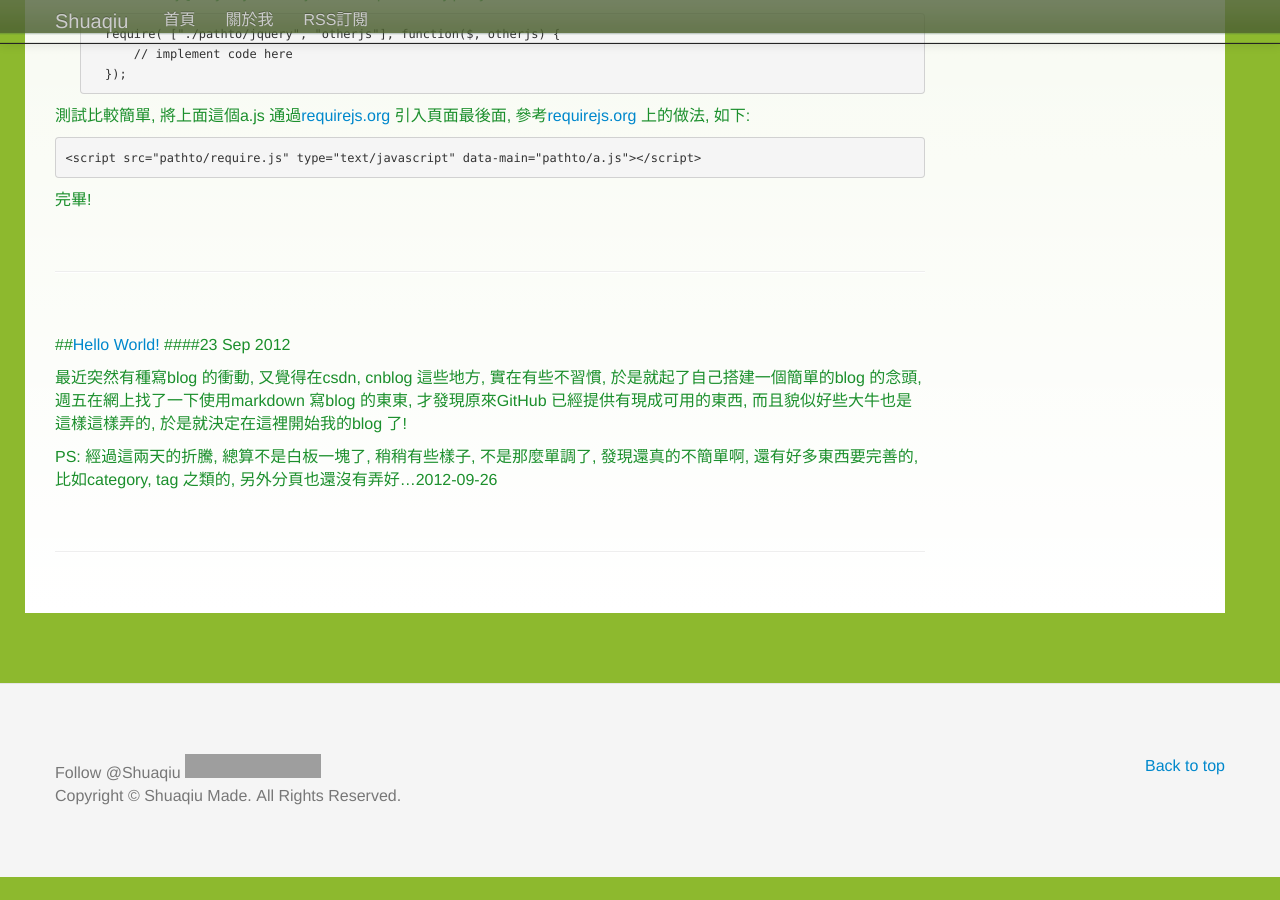
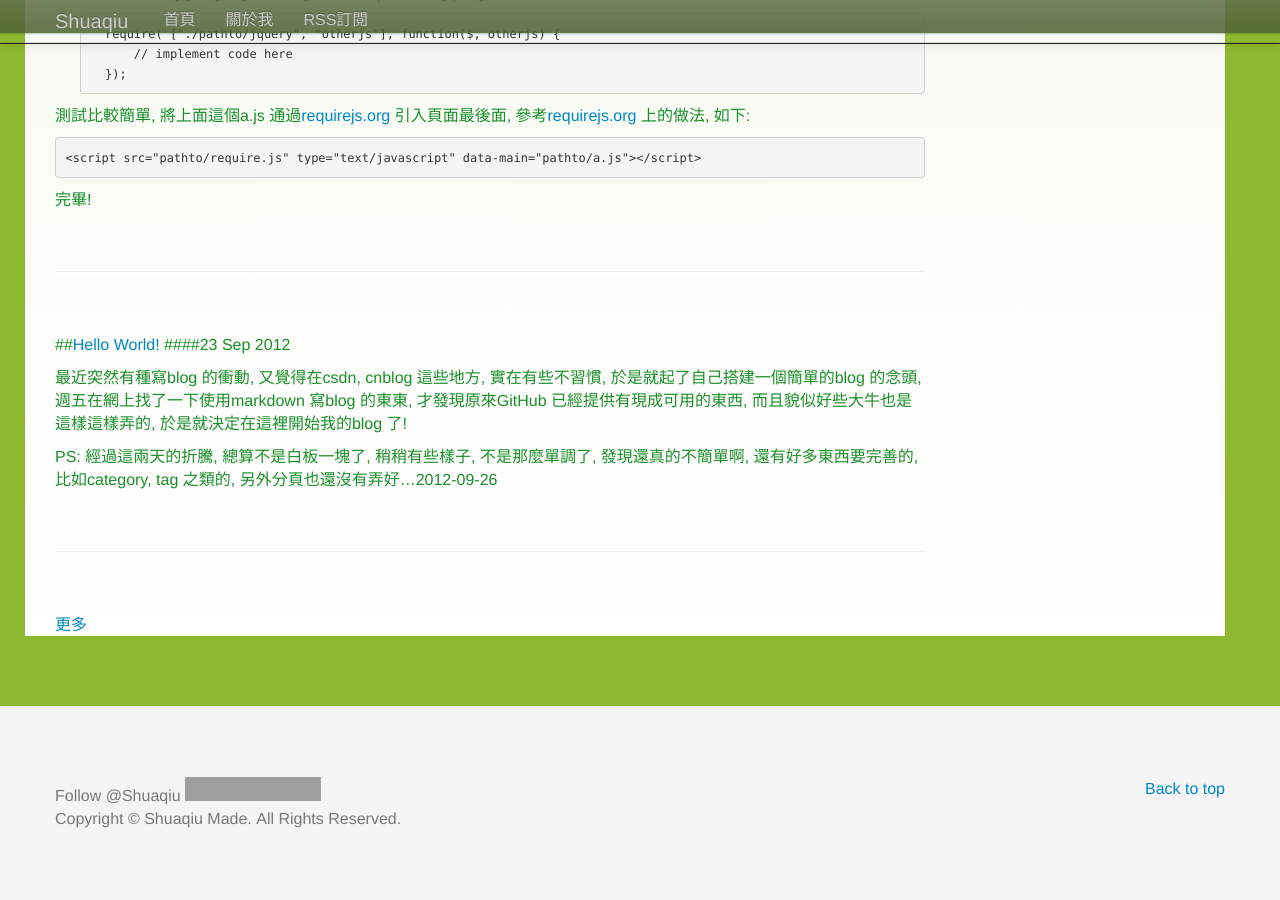
Before and after one commit to shuaqiu/shuaqiu.github.com, a Jekyll site: the page built from index.md, in a window 1280 px wide and 900 px high, scrolled down 2578 px. Built offline with Jekyll 4.4.1, drawn with Linux system fonts in a browser that asks for light colours; nearby versions of some CDN libraries; Markdown is read by kramdown in place of the engine named in the settings; comment, search, counter and statistics services are not loaded; before the commit the page ends 3455 px from its top, so only the background shows below that; grey boxes are pictures that could not be loaded.

Commit message:
add share button and discuss function

```diff
--- a/_layouts/default.html
+++ b/_layouts/default.html
@@ -31,7 +31,27 @@
   </div>
   <div class="container content-container">
     <div class="row">
-      <div class="span9">{{ content }}</div>
+      <div class="span9">
+        <div>{{ content }}</div>
+        <div>
+          <!-- JiaThis Button BEGIN -->
+          <div class="jiathis_style_32x32">
+              <a class="jiathis_button_tsina"></a>
+              <a class="jiathis_button_tqq"></a>
+              <a class="jiathis_button_qzone"></a>
+              <a href="http://www.jiathis.com/share" class="jiathis jiathis_txt jtico jtico_jiathis" target="_blank">更多</a>
+              <a class="jiathis_counter_style"></a>
+          </div>
+          <script type="text/javascript" src="http://v2.jiathis.com/code/jia.js?uid=1349792849579327" charset="utf-8"></script>
+          <!-- JiaThis Button END -->
+        </div>
+        <div>
+          <!-- UY BEGIN -->
+          <div id="uyan_frame"></div>
+          <script type="text/javascript" id="UYScript" src="http://v1.uyan.cc/js/iframe.js?UYUserId=0" async=""></script>
+          <!-- UY END -->
+        </div>
+      </div>
       <div class="span3">
         <iframe width="100%" height="550" class="weiboshow" frameborder="0" scrolling="no"
           src="http://widget.weibo.com/weiboshow/index.php?language=zh_tw&width=0&height=550&fansRow=1&ptype=1&speed=0&skin=3&isTitle=1&noborder=1&isWeibo=1&isFans=1&uid=1890558615&verifier=0213fd08&dpc=1"></iframe>
```
Also changed, not shown: _includes/share.html (added, +10 -0 lines).
